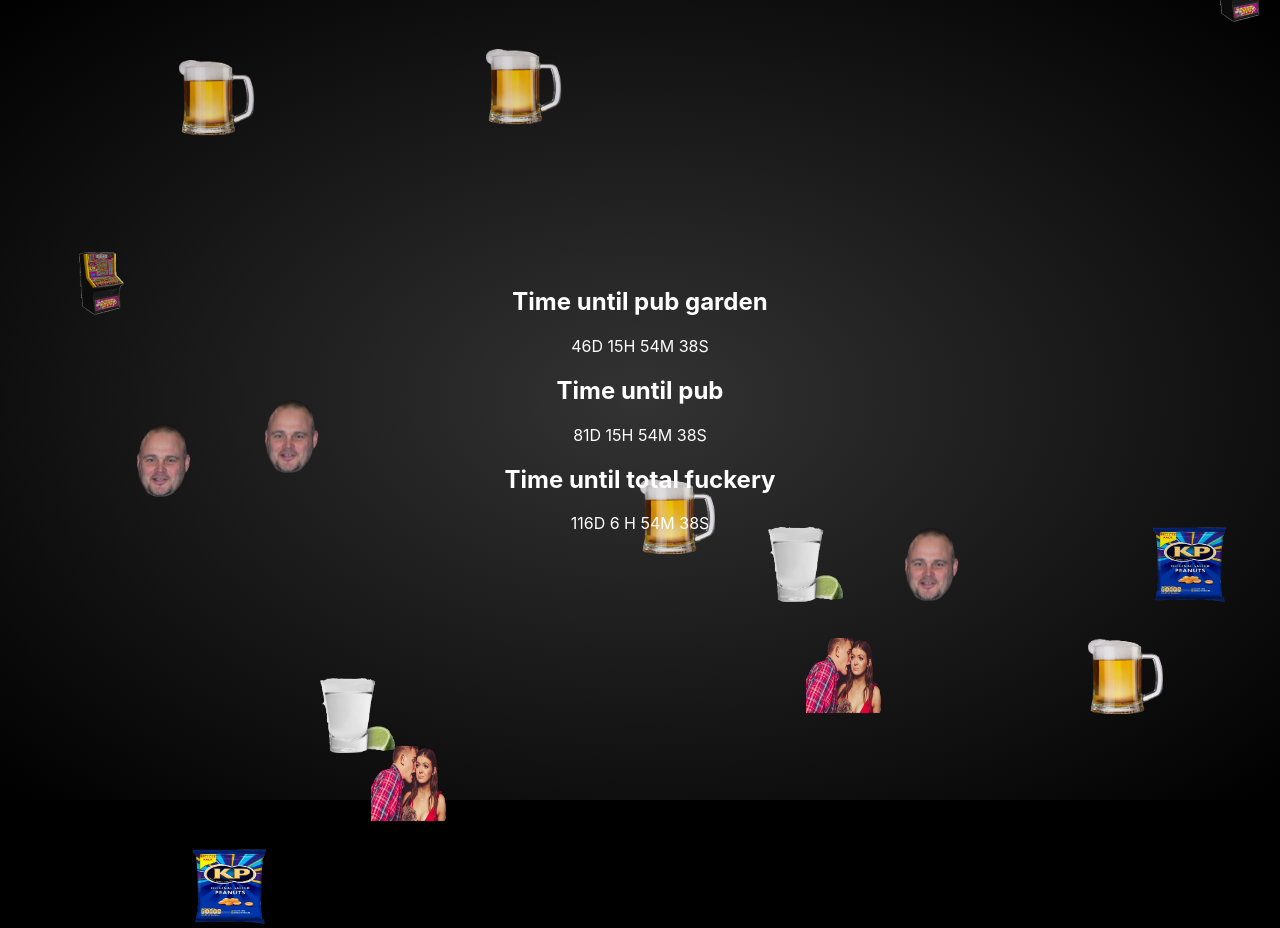
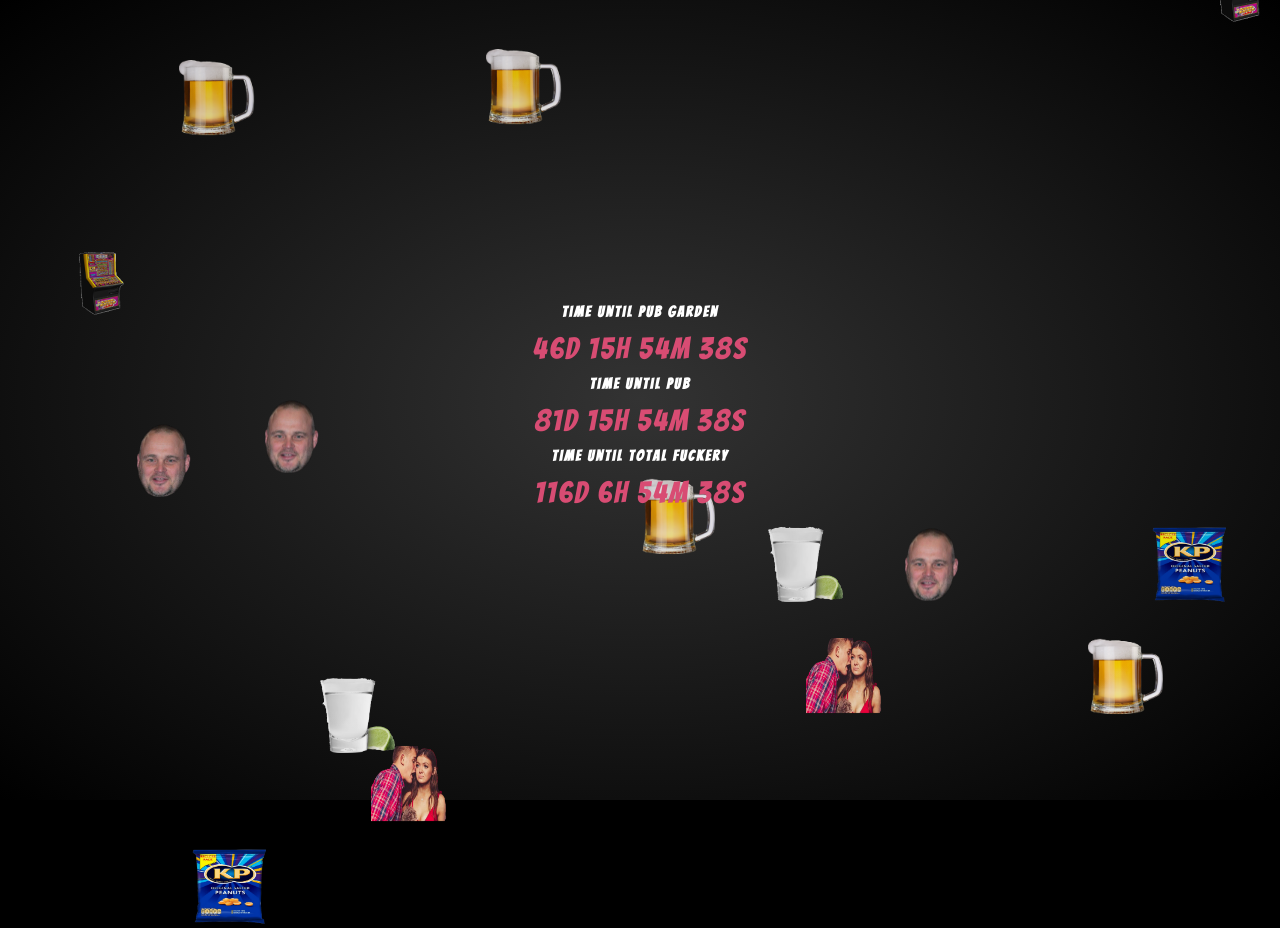
Before and after one commit to jackbittiner/pub-countdown, a React (Create React App) app: page / in a window 1280 px wide. Built offline with nearby package versions, Linux system fonts and the light colour scheme.

Commit message:
Style text

```diff
--- a/src/App.css
+++ b/src/App.css
@@ -1,3 +1,5 @@
+@import "//fonts.googleapis.com/css?family=Bangers";
+
 body {
   margin: 0;
   padding: 0;
@@ -138,3 +140,23 @@ section {
   left: 50%;
   transform: translate(-50%, -50%);
 }
+
+.time-to {
+  width: 100%;
+  color: white;
+  text-align: center;
+  position: absolute;
+  top: 50%;
+  left: 50%;
+  transform: translate(-50%, -50%);
+  font-family: Bangers;
+  color: white;
+  font-size: 10px;
+  letter-spacing: 2px;
+}
+
+.time {
+  display: block;
+  font-size: 30px;
+  color: #d84c73;
+}
--- a/src/App.tsx
+++ b/src/App.tsx
@@ -98,20 +98,20 @@ function App() {
             <img src={beer} height="75px" width="75px"></img>
           </div>
         </div>
-        <div className="textstuff">
-          <div>
-            <h1>Time until pub garden</h1>
+        <div className="time-to">
+          <h1>Time until pub garden</h1>
+          <div className="time">
             {timeLeftTilPubGarden.days}D {timeLeftTilPubGarden.hours}H{" "}
             {timeLeftTilPubGarden.minutes}M {timeLeftTilPubGarden.seconds}S
           </div>
-          <div>
-            <h1>Time until pub</h1>
+          <h1>Time until pub</h1>
+          <div className="time">
             {timeLeftTilPub.days}D {timeLeftTilPub.hours}H{" "}
             {timeLeftTilPub.minutes}M {timeLeftTilPub.seconds}S
           </div>
-          <div>
-            <h1>Time until total fuckery</h1>
-            {timeLeftTilTotalFuckery.days}D {timeLeftTilTotalFuckery.hours} H{" "}
+          <h1>Time until total fuckery</h1>
+          <div className="time">
+            {timeLeftTilTotalFuckery.days}D {timeLeftTilTotalFuckery.hours}H{" "}
             {timeLeftTilTotalFuckery.minutes}M {timeLeftTilTotalFuckery.seconds}
             S
           </div>
```
